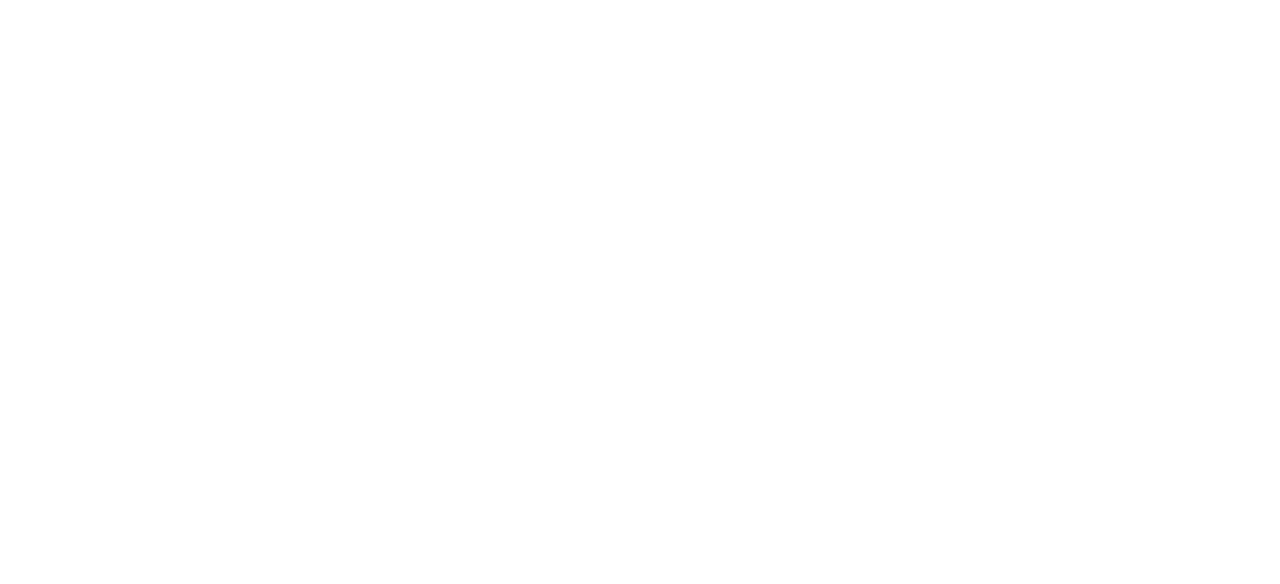
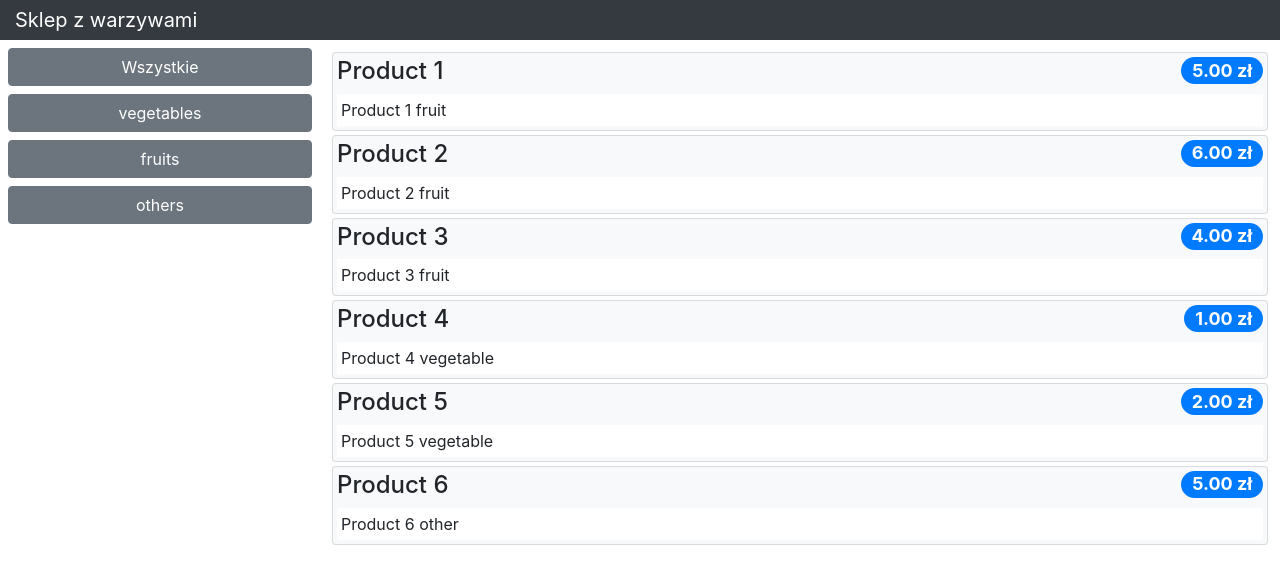
Before and after one commit to BlackH3art/vegetable-store, a React (Create React App) app: page /shop/products in a window 1280 px wide. Shown: the top 584 px of the page. Built offline with nearby package versions, Linux system fonts and the light colour scheme.

Commit message:
Routing, redux store connected, category nav

```diff
--- a/src/App.js
+++ b/src/App.js
@@ -1,13 +1,22 @@
-import React from 'react';
+import React, { Component } from 'react';
 import './App.css';
+import { VegetableStoreDataStore } from "./data/DataStore";
+import { Provider } from "react-redux";
+import { BrowserRouter as Router, Route, Switch, Redirect } from "react-router-dom";
+import { ShopConnector } from "./shop/ShopConnector";
 
-function App() {
-  return (
-    <div className="App">
+export default class App extends Component {
 
-
-    </div>
-  );
+  render() {
+    return (
+      <Provider store={VegetableStoreDataStore}>
+        <Router>
+          <Switch>
+            <Route path="/shop" component={ShopConnector} />
+            <Redirect to="/shop" />
+          </Switch>
+        </Router>
+      </Provider>
+     );
+  }
 }
-
-export default App;
--- /dev/null
+++ b/src/shop/CategoryNavigation.js
@@ -0,0 +1,18 @@
+import React, { Component } from 'react';
+import { Link } from 'react-router-dom';
+
+export class CategoryNavigation extends Component {
+
+  render() {
+    return (
+      <>
+        <Link className="btn btn-secondary btn-block" to={this.props.baseUrl}>Wszystkie</Link>
+        {this.props.categories && this.props.categories.map(category =>
+          <Link className="btn btn-secondary btn-block" key={category} to={`${this.props.baseUrl}/${category.toLowerCase()}`}>
+            {category}
+          </Link>
+          )}
+      </>
+     );
+  }
+}
--- /dev/null
+++ b/src/shop/ProductList.js
@@ -0,0 +1,23 @@
+import React, { Component } from 'react';
+
+export class ProductList extends Component {
+
+  render() {
+    if (this.props.products == null || this.props.products.length === 0) {
+      return <h5 className="p-2">Brak produktów</h5>
+    }
+    return this.props.products.map(product => (
+      <div className="card m-1 p-1 bg-light" key={product.id}>
+        <h4>
+          {product.name}
+          <span className="badge badge-pill badge-primary float-right">
+            {product.price.toFixed(2)} zł
+          </span>
+        </h4>
+        <div className="card-text bg-white p-1">
+          {product.description}
+        </div>
+      </div>
+    ))
+  }
+}
--- /dev/null
+++ b/src/shop/Shop.js
@@ -0,0 +1,27 @@
+import React, { Component } from 'react';
+import { CategoryNavigation } from './CategoryNavigation';
+import { ProductList } from './ProductList';
+
+export class Shop extends Component {
+
+  render () {
+    return (
+      <div className="container-fluid">
+        <div className="row">
+          <div className="col bg-dark text-white">
+            <div className="navbar-brand">Sklep z warzywami</div>
+          </div>
+        </div>
+        <div className="row">
+          <div className="col-3 p-2">
+            <CategoryNavigation baseUrl="/shop/products" categories={this.props.categories} />
+          </div>
+          <div className="col-9 p-2">
+            <ProductList products={this.props.products} />
+          </div>
+        </div>
+      </div>
+     );
+  }
+
+}
--- /dev/null
+++ b/src/shop/ShopConnector.js
@@ -0,0 +1,35 @@
+import React, { Component } from 'react';
+import { Switch, Route, Redirect } from 'react-router-dom';
+import { connect } from 'react-redux';
+import { loadData } from '../data/ActionCreators';
+import { DataTypes } from "../data/Types";
+import { Shop } from "./Shop";
+
+const mapStateToProps = (dataStore) => ({
+  ...dataStore
+})
+
+const mapDispatchToProps = {
+  loadData
+};
+
+const filterProducts = (products = [], category) =>
+  (!category || category === "Wszystkie") ? products : products.filter(p => p.category.toLowerCase() === category.toLowerCase());
+
+export const ShopConnector = connect(mapStateToProps, mapDispatchToProps)(
+  class extends Component {
+    render() {
+      return (
+        <Switch>
+          <Route path="/shop/products/:category?" render={(routeProps) =>
+            <Shop {...this.props} {...routeProps} products={filterProducts(this.props.products, routeProps.match.params.category)} />} />
+          <Redirect to="/shop/products" />
+        </Switch>
+      )
+    }
+    componentDidMount() {
+      this.props.loadData(DataTypes.CATEGORIES);
+      this.props.loadData(DataTypes.PRODUCTS);
+    }
+  }
+)
```
